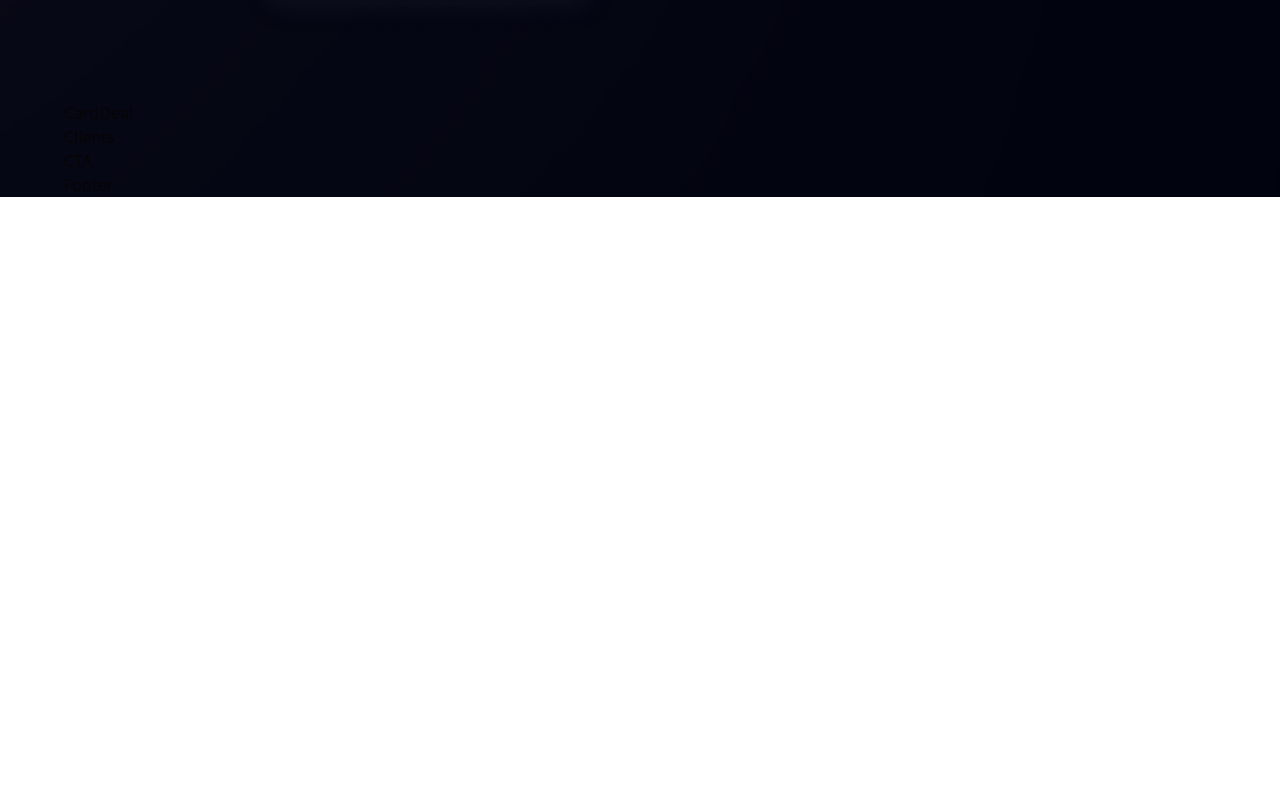
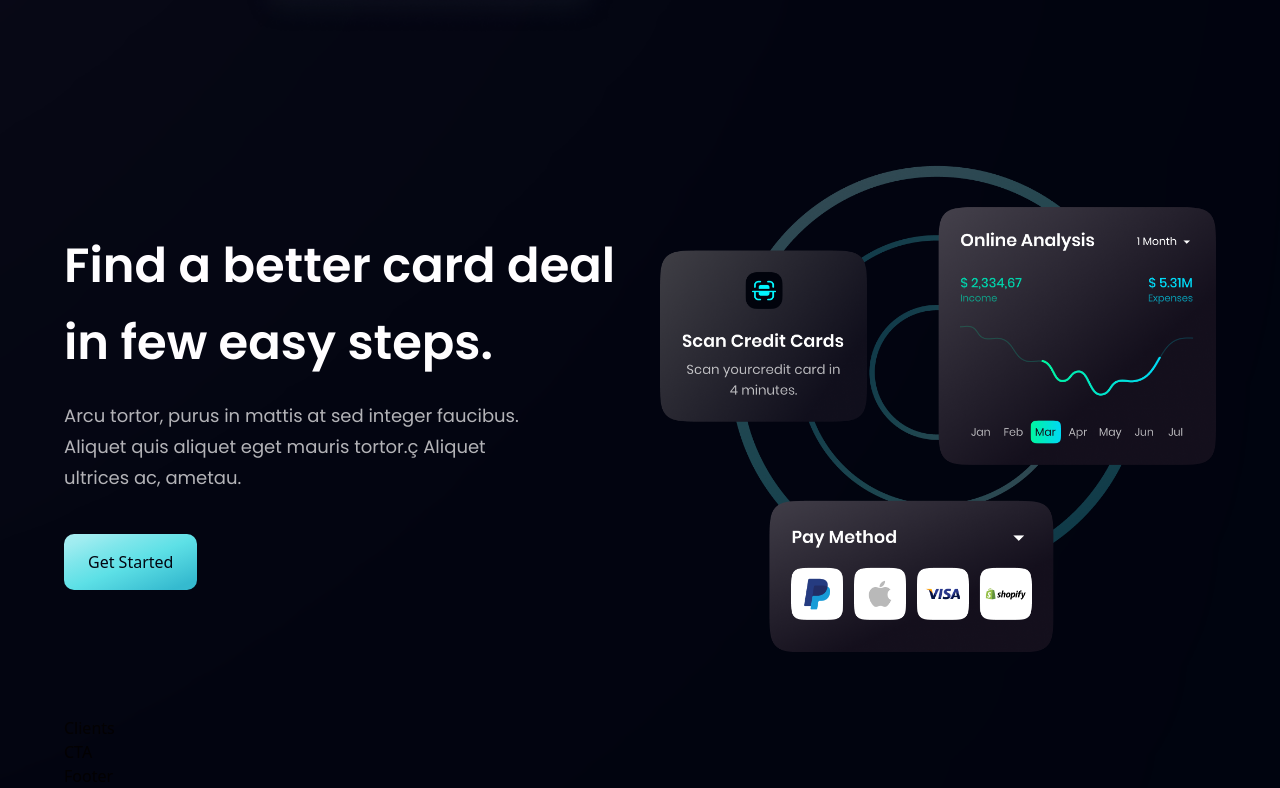
Before and after one commit to PiseAtharva/bang_modern_app, a React (Vite) app: page / in a window 1280 px wide. Shown: the part 2085-2873 px from the top of the page. Before the commit the page ends 2282 px from the top, so only its background shows below. Built offline with nearby package versions, Linux system fonts and the light colour scheme.

Commit message:
updated CardDeal Component

```diff
--- a/src/components/CardDeal.jsx
+++ b/src/components/CardDeal.jsx
@@ -1,9 +1,28 @@
 import React from 'react'
+import { card } from '../assets'
+import styles, { layout } from '../style'
+import Button from './Button'
 
 const CardDeal = () => {
   return (
-    <div>CardDeal</div>
-  )
+    <section className={layout.section}>
+      <div className={layout.sectionInfo}>
+        <h2 className={styles.heading2}>
+        Find a better card deal <br className="sm:block hidden" /> in few easy
+        steps.
+        </h2>
+        <p className={`${styles.paragraph} max-w-[470px] mt-5`}>
+        Arcu tortor, purus in mattis at sed integer faucibus. Aliquet quis
+        aliquet eget mauris tortor.ç Aliquet ultrices ac, ametau.
+      </p>
+      <Button styles='mt-10'/>
+      </div>
+
+      <div className={layout.sectionImg}>
+        <img src={card} alt="card" className='w-[100%] h-[100%]' />
+      </div>
+    </section>
+    )
 }
 
 export default CardDeal
```
